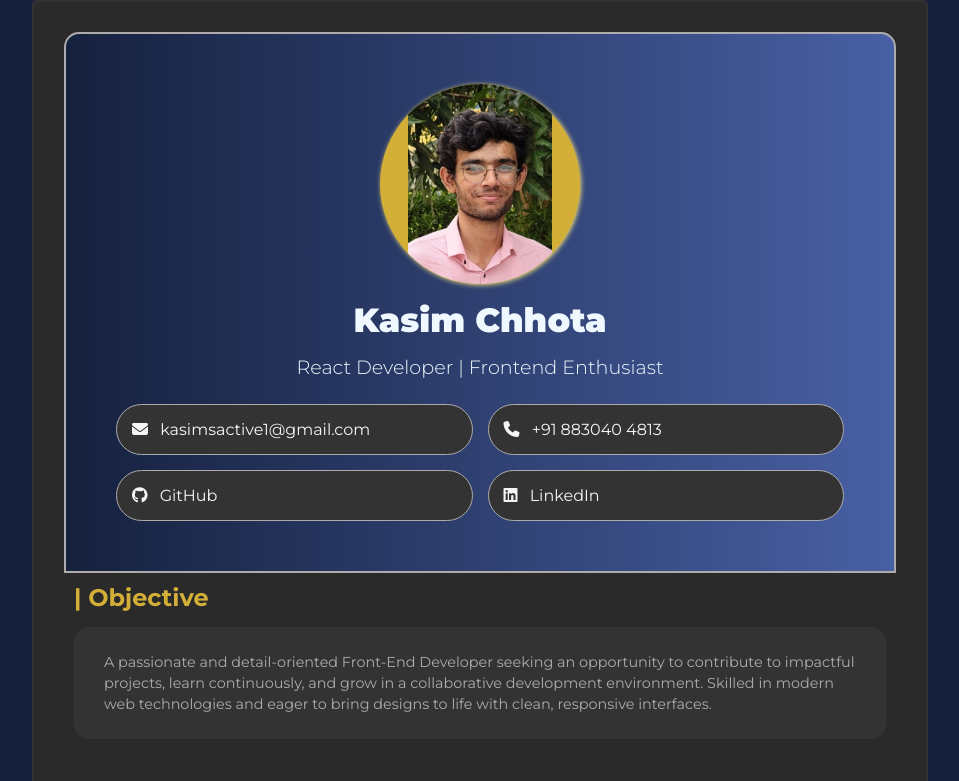
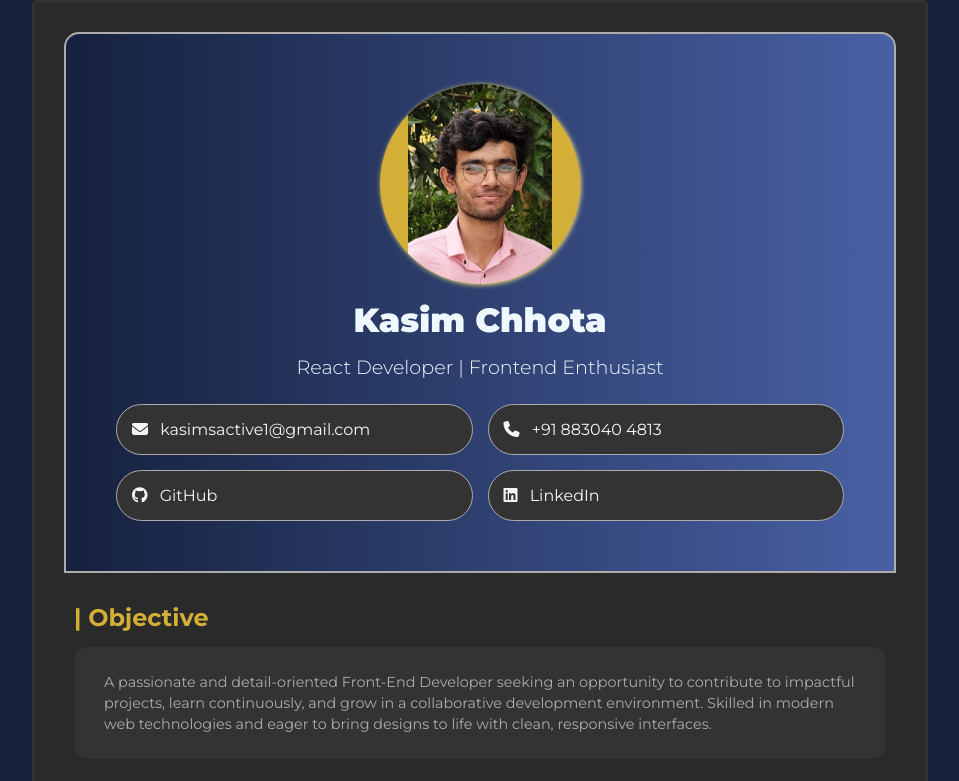
Before and after one commit to kasim-kc/portfolio-site, a React (Vite) app: page / in a window 1280 px wide. Shown: the top 781 px of the page, without its empty margins (160-1119 px from the left). Built offline with nearby package versions, Linux system fonts and the light colour scheme.

Commit message:
fixed the unwanted bottom-margin, replaced it top

```diff
--- a/src/App.jsx
+++ b/src/App.jsx
@@ -5,7 +5,6 @@ import "./App.css";
 
 function App() {
   return (
-    <>
     <div className="main-container">
       <Header />
       <DescSection descPresent={true} education={false} />
@@ -13,7 +12,6 @@ function App() {
       <CardSection smCard={true} bigCard={false} />
       <CardSection bigCard={true} smCard={false} />
     </div>
-    </>
   );
 }
 
--- a/src/components/DescSection.css
+++ b/src/components/DescSection.css
@@ -2,7 +2,7 @@
   /* height: max-content */
   /* border: 1px solid red; */
   padding: 10px;
-  margin-bottom: 20px;
+  margin-top: 20px;
 }
 
 .container h3 {
```
Lines whose indentation alone changed are shown as unchanged.
